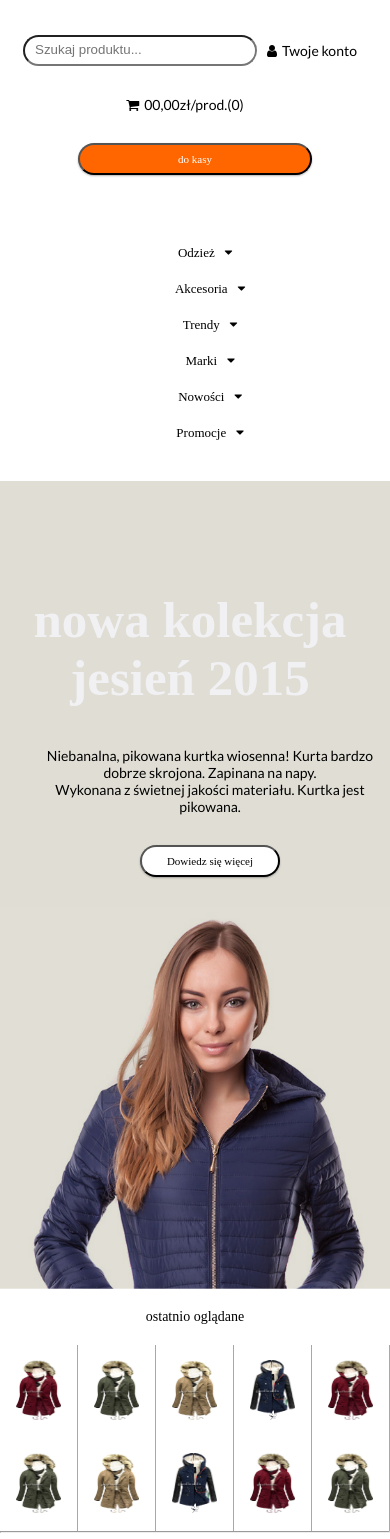
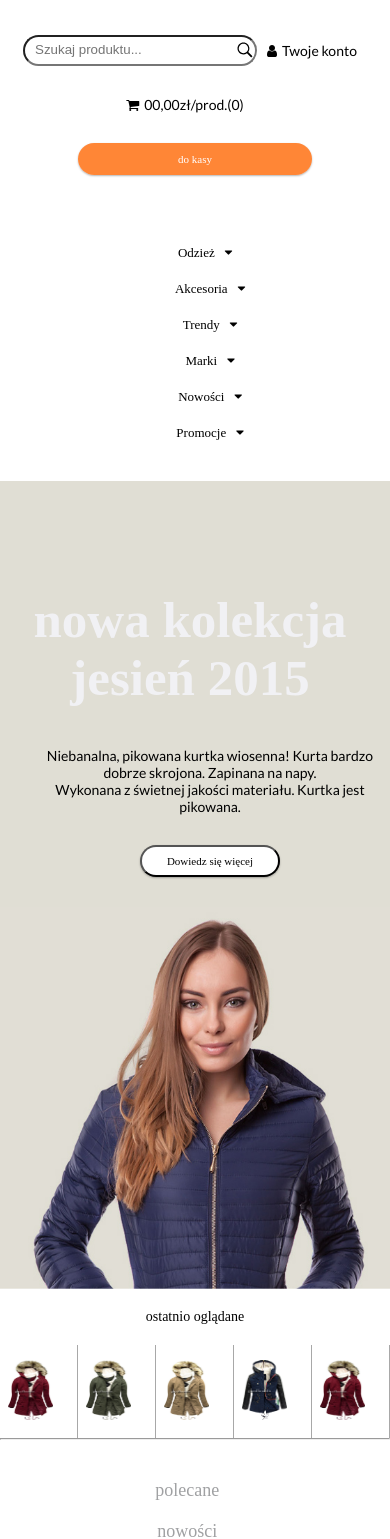
Before and after one commit to DZieba/Shopping-Website, a plain HTML site: page index.html in a window 390 px wide. Shown: the part 91-1630 px from the top of the page. Drawn offline with nearby package versions, Linux system fonts and the light colour scheme; files whose address does not match are found by name.

Commit message:
refactored

```diff
--- a/index.html
+++ b/index.html
@@ -1,5 +1,5 @@
 <!DOCTYPE html>
-<html lang="en">
+<html lang="pl">
 <head>
     <meta name="viewport" content="width=device-width, initial-scale=1.0">
     <meta charset="UTF-8">
@@ -37,7 +37,6 @@
                 <li>Nowości<span class="fa fa-caret-down"></span></li>
                 <li>Promocje<span class="fa fa-caret-down"></span></li>
             </ul>
-
         </nav>
     </div>
 </header>
--- a/queries.css
+++ b/queries.css
@@ -1,7 +1,8 @@
 @media screen and (max-width: 1320px) {
-body{
-    overflow-x: hidden;
-}
+    body {
+        overflow-x: hidden;
+    }
+
     .items_for_sale > .row:nth-child(2) {
         flex-wrap: wrap;
         justify-content: space-around;
@@ -92,8 +93,12 @@ body{
     .items_for_sale > .row:nth-child(2) {
         justify-content: center;
     }
+
+    .clothes > .row {
+        overflow-x: scroll;
+        flex-wrap: nowrap;
+    }
 }
-
 
 @media screen and (max-width: 800px) {
     .current_info {
@@ -102,7 +107,7 @@ body{
     }
 
     .clothes > .row > ul {
-        flex-wrap: wrap;
+
     }
 
     .clothes > .row > ul > li {
@@ -118,7 +123,8 @@ body{
     }
 
     nav {
-        text-align: center;}
+        text-align: center;
+    }
 
     nav > ul > li {
         width: 25%;
@@ -128,8 +134,9 @@ body{
     nav > ul > li:first-child {
         margin-left: 10px;
     }
-    .picture>img{
-        width:400px
+
+    .picture > img {
+        width: 400px
     }
 
     footer {
@@ -151,7 +158,8 @@ body{
 @media screen and (max-width: 420px) {
 
     .row {
-        flex-direction: column;}
+        flex-direction: column;
+    }
 
     .shopping_info input,
     .shopping_info button {
@@ -160,15 +168,21 @@ body{
     }
 
     nav > ul > li {
-        width: 100%;}
+        width: 100%;
+    }
+
+    .current_info {
+        margin: 20px 0;
+    }
 
     .options_list {
         display: flex;
         flex-direction: column;
         align-items: center;
     }
-    .button_row{
-        width:60%;
+
+    .button_row {
+        width: 70%;
     }
 
 }
--- a/styles.css
+++ b/styles.css
@@ -71,13 +71,20 @@ button:hover{
     position: absolute;
 }
 input{
+
     line-height: 2em;
     padding-left: 10px;
     margin-right:20px;
     border-radius:20px;
     outline:none;
 }
-
+.shopping_info>input{
+    background: url("images/magni.svg");
+    background-position:right;
+    background-size:20px;
+    background-position:right;
+    background-repeat:no-repeat;
+}
 .shopping_info>input:before{
     content: "\f002";
     font-family: FontAwesome;
@@ -102,9 +109,9 @@ input{
     content:"\f07a";
 }
 
- .shiny{
-    background-color:rgb(255, 102, 0) ;
-
+.shiny{
+    background-color:rgba(255, 102, 0, 0.79) ;
+    border:none;
     color: #fff;
 }
 .slogan_row{
@@ -190,9 +197,11 @@ nav>ul>li>span{
 }
 
 .clothes>.row>ul>li>img{
-margin:15px 8px;
-    width:45px;
+    margin:15px 8px;
+    width:65px;
     height:60px;
+    text-align:center;
+    padding-right:20px;
 }
 
 .current_info{
```
Also changed, not shown: images/2017-09-02_153429.jpg (deleted), images/Layer 160.png (deleted), images/magni.svg (added).
